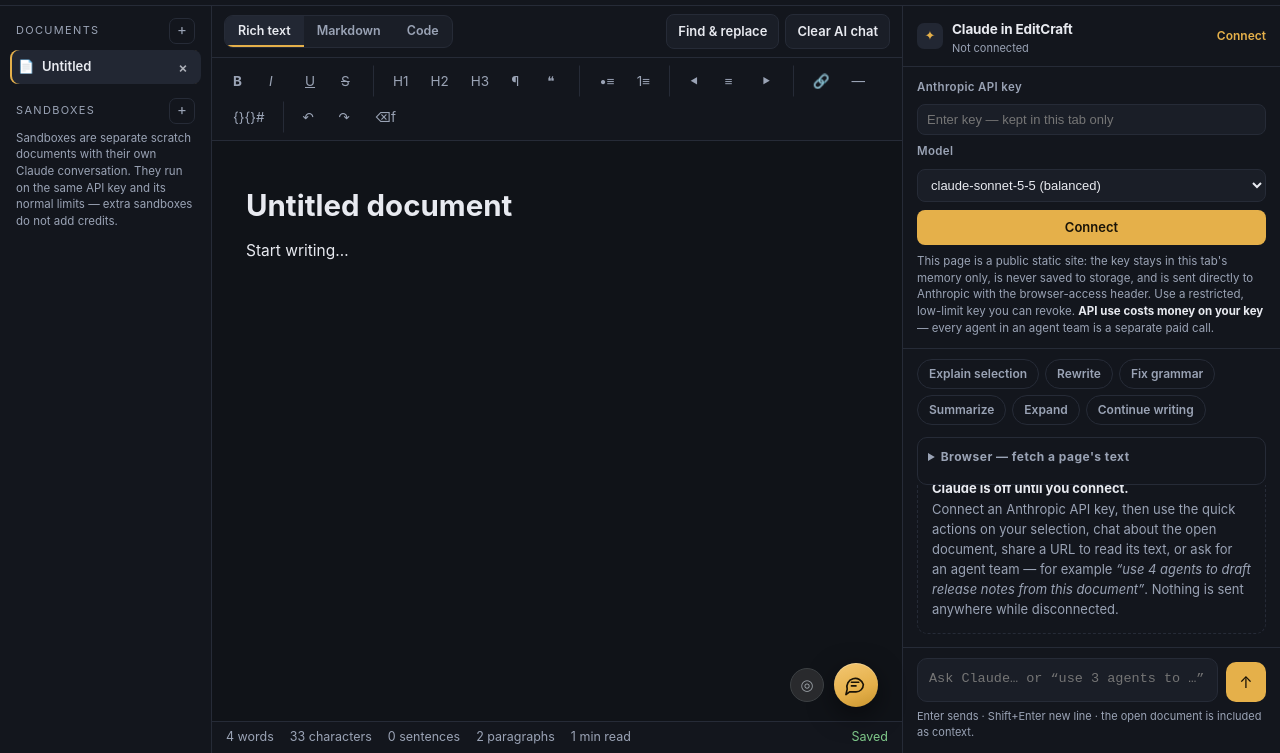
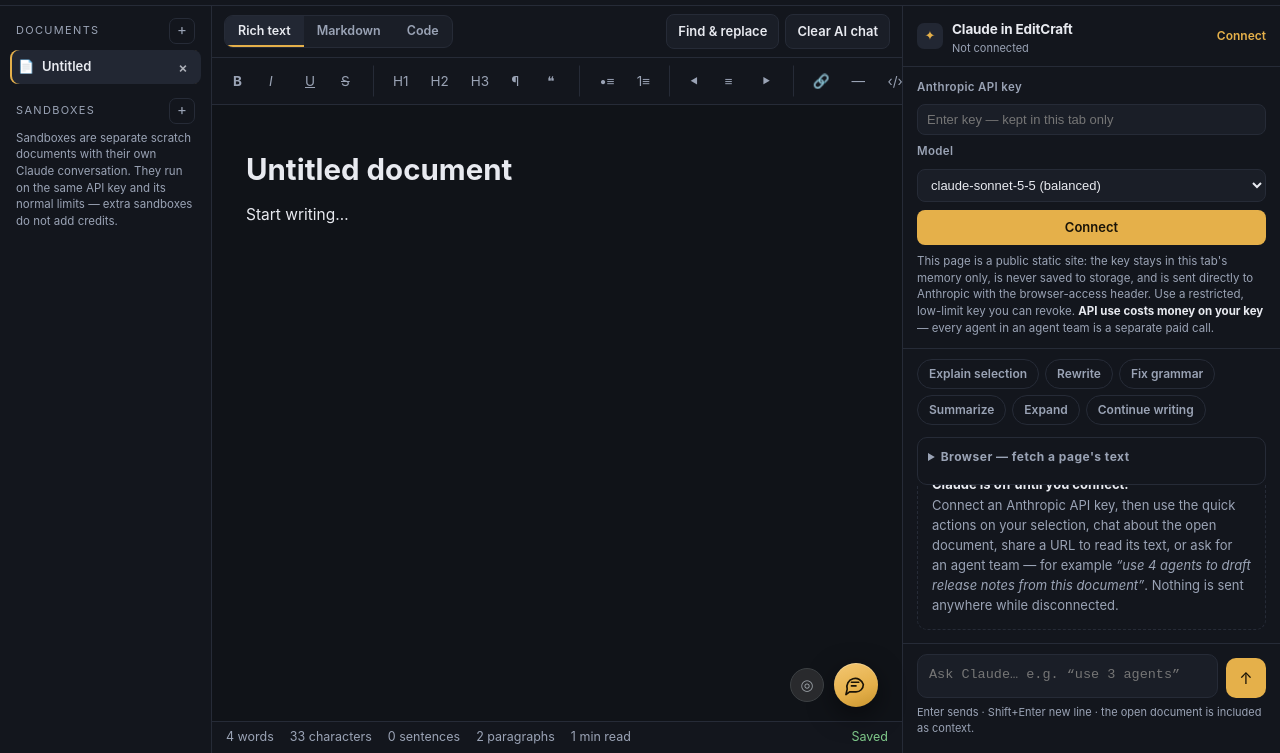
Before and after one commit to HomekidChud/artcraft-live, a website: page editcraft/index.html in a window 1280 px wide. Shown: the part 47-800 px from the top of the page. Drawn offline with Linux system fonts and the light colour scheme.

Commit message:
EditCraft: polish AI panel and toolbar
- The inspector FAB now also enforces its visibility from the current
  drawer state, so opening the drawer before the inspector loads no
  longer leaves the button floating over it.
- The rich-text toolbar is a single scrollable row at every width.
- Code-block toolbar button uses a clear angle-bracket glyph.
- Mobile AI drawer scrolls as a whole with the composer pinned to the
  bottom, so the helper text is never clipped; shorter chat
  placeholder; comfortable bottom padding.

```diff
--- a/editcraft/index.html
+++ b/editcraft/index.html
@@ -69,7 +69,9 @@
   .seg button[aria-pressed="true"]{background:var(--surface-3);color:var(--text);box-shadow:inset 0 -2px 0 var(--accent)}
   .modebar-right{margin-left:auto;display:flex;gap:6px;align-items:center}
 
-  .toolbar{display:flex;flex-wrap:wrap;gap:4px;padding:7px 12px;border-bottom:1px solid var(--border);background:var(--surface)}
+  .toolbar{display:flex;flex-wrap:nowrap;gap:4px;padding:7px 12px;border-bottom:1px solid var(--border);background:var(--surface);overflow-x:auto;scrollbar-width:none}
+  .toolbar::-webkit-scrollbar{display:none}
+  .toolbar .tool{flex-shrink:0}
   .tool{min-width:32px;height:32px;padding:0 8px;border-radius:7px;border:1px solid transparent;font-size:13.5px;color:var(--muted);display:inline-flex;align-items:center;gap:4px}
   .tool:hover{background:var(--surface-3);color:var(--text)}
   .tool.tsep{border-left:1px solid var(--border);border-radius:0;min-width:0;padding:0;width:0;margin:0 5px;pointer-events:none}
@@ -156,6 +158,7 @@
   .ai-send{width:40px;height:40px;border-radius:10px;background:var(--accent);color:var(--accent-ink);font-size:16px;display:grid;place-items:center;flex-shrink:0}
   .ai-send:disabled{opacity:.4;cursor:default}
   .ai-hint{font-size:11px;color:var(--muted);margin-top:7px;line-height:1.45}
+  .ai-composer{padding-bottom:max(16px,calc(env(safe-area-inset-bottom) + 10px))}
 
   .ai-toggle{display:none}
   .drawer-scrim{display:none}
@@ -198,7 +201,9 @@
     .sandbox-note{display:none}
     .layout{display:flex;flex-direction:column}
     .editor-col{flex:1;min-height:0;height:auto}
-    .ai-panel{position:fixed;inset:var(--tbh,53px) 0 0 0;z-index:60;transform:translateX(102%);transition:transform .22s ease;box-shadow:0 0 60px rgba(0,0,0,.5)}
+    .ai-panel{position:fixed;inset:var(--tbh,53px) 0 0 0;z-index:60;transform:translateX(102%);transition:transform .22s ease;box-shadow:0 0 60px rgba(0,0,0,.5);overflow-y:auto}
+    .ai-composer{position:sticky;bottom:0;background:var(--surface);z-index:1}
+    .ai-body{flex:1 1 auto;min-height:140px}
     .ai-panel.open{transform:translateX(0)}
     .ai-toggle{display:inline-flex}
     .drawer-scrim{display:block;position:fixed;inset:var(--tbh,53px) 0 0 0;background:rgba(0,0,0,.5);z-index:55;opacity:0;pointer-events:none;transition:opacity .22s ease}
@@ -281,7 +286,7 @@
       <span class="tool tsep"></span>
       <button class="tool" type="button" data-cmd="createLink" title="Insert link" id="link-btn">🔗</button>
       <button class="tool" type="button" data-cmd="insertHorizontalRule" title="Divider">—</button>
-      <button class="tool" type="button" id="code-block-btn" title="Code block">{}{}#</button>
+      <button class="tool" type="button" id="code-block-btn" title="Code block">‹/›</button>
       <span class="tool tsep"></span>
       <button class="tool" type="button" data-cmd="undo" title="Undo (Ctrl+Z)">↶</button>
       <button class="tool" type="button" data-cmd="redo" title="Redo (Ctrl+Y)">↷</button>
@@ -369,7 +374,7 @@
     </div>
     <form class="ai-composer" id="ai-composer">
       <div class="ac-row">
-        <textarea id="ai-message" rows="1" placeholder="Ask Claude… or “use 3 agents to …”" aria-label="Message Claude"></textarea>
+        <textarea id="ai-message" rows="1" placeholder="Ask Claude… e.g. “use 3 agents”" aria-label="Message Claude"></textarea>
         <button id="ai-send" class="ai-send" type="submit" aria-label="Send message to Claude">↑</button>
       </div>
       <p class="ai-hint">Enter sends · Shift+Enter new line · the open document is included as context.</p>
@@ -1024,6 +1029,9 @@
   const mobile=window.matchMedia("(max-width: 900px)").matches;
   inspectorFab.style.right=mobile?"14px":"calc(378px + 78px)";
   inspectorFab.style.bottom=mobile?"96px":"51px";
+  /* also enforce visibility from the current drawer state, in case the
+     drawer was opened before the inspector host existed */
+  inspectorFab.style.visibility=document.body.classList.contains("ai-drawer-open")?"hidden":"visible";
 }
 /* the inspector host is created by a later deferred script — poll briefly until it exists */
 let fabTries=0;
```
